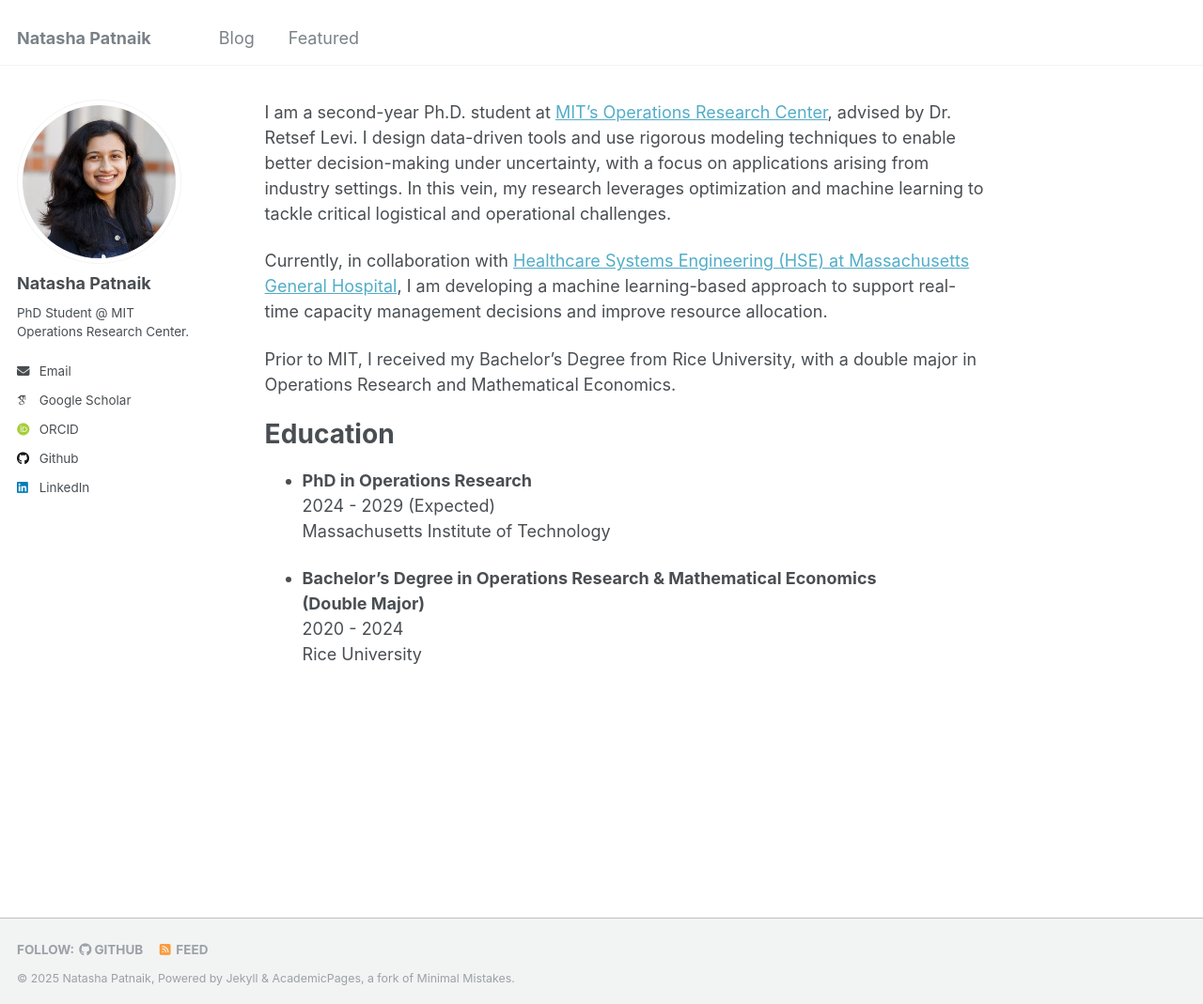
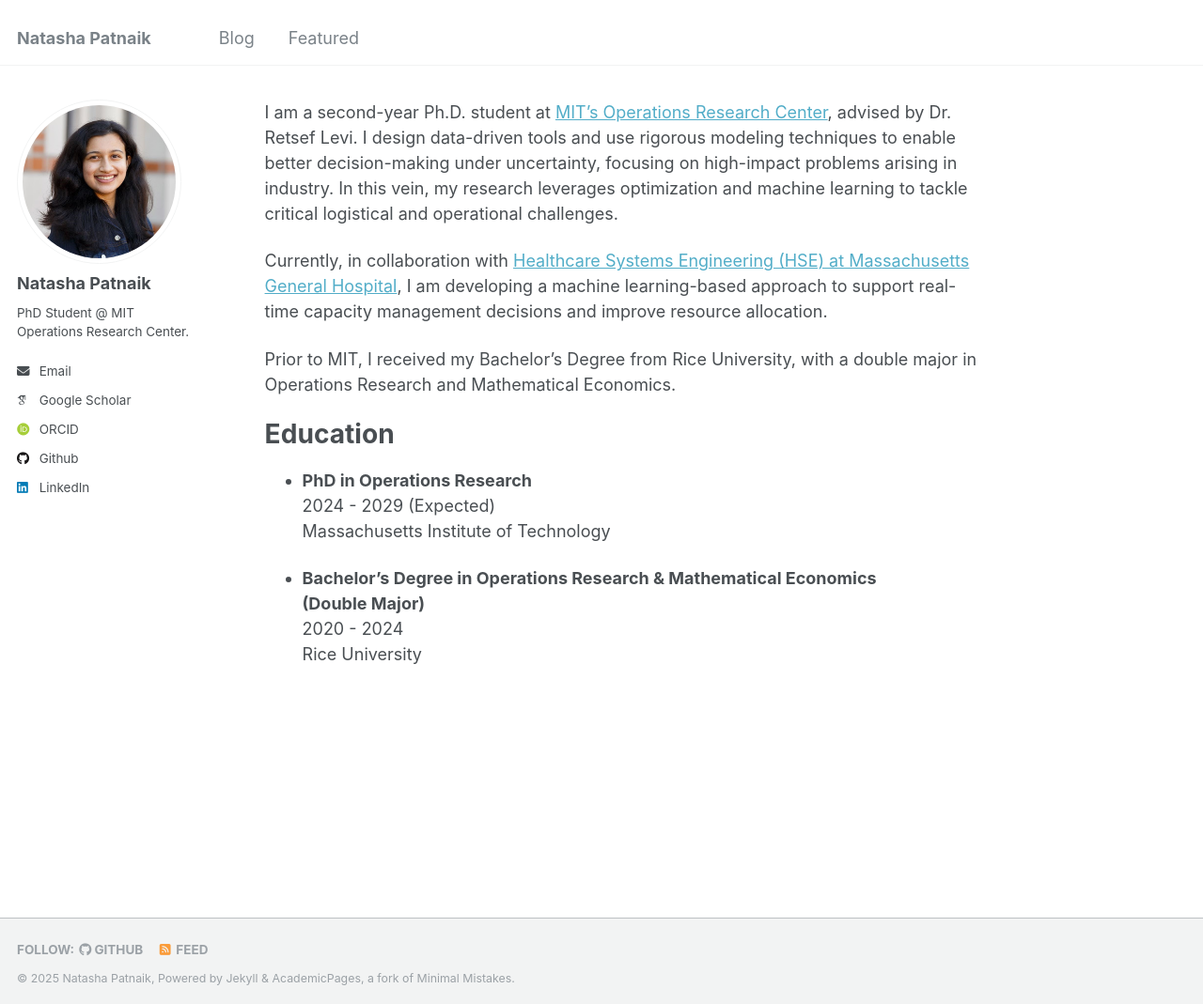
Before and after one commit to natasha-patnaik-321/natasha-patnaik-321.github.io, a Jekyll site: the page built from _pages/about.md, in a window 1280 px wide and 1069 px high. Shown: the whole window at 94% size. Built offline with Jekyll 4.4.1, drawn with Linux system fonts in a browser that asks for light colours; some web fonts are replaced.

Commit message:
Update about.md

```diff
--- a/_pages/about.md
+++ b/_pages/about.md
@@ -6,7 +6,7 @@ redirect_from:
   - /about.html
 ---
 
-I am a second-year Ph.D. student at [MIT's Operations Research Center](https://orc.mit.edu/), advised by Dr. Retsef Levi. I design data-driven tools and use rigorous modeling techniques to enable better decision-making under uncertainty, with a focus on applications arising from industry settings. In this vein, my research leverages optimization and machine learning to tackle critical logistical and operational challenges.
+I am a second-year Ph.D. student at [MIT's Operations Research Center](https://orc.mit.edu/), advised by Dr. Retsef Levi. I design data-driven tools and use rigorous modeling techniques to enable better decision-making under uncertainty, focusing on high-impact problems arising in industry. In this vein, my research leverages optimization and machine learning to tackle critical logistical and operational challenges.
 
 Currently, in collaboration with [Healthcare Systems Engineering (HSE) at Massachusetts General Hospital](https://www.massgeneral.org/research/healthcare-systems-engineering), I am developing a machine learning-based approach to support real-time capacity management decisions and improve resource allocation.
 
```
